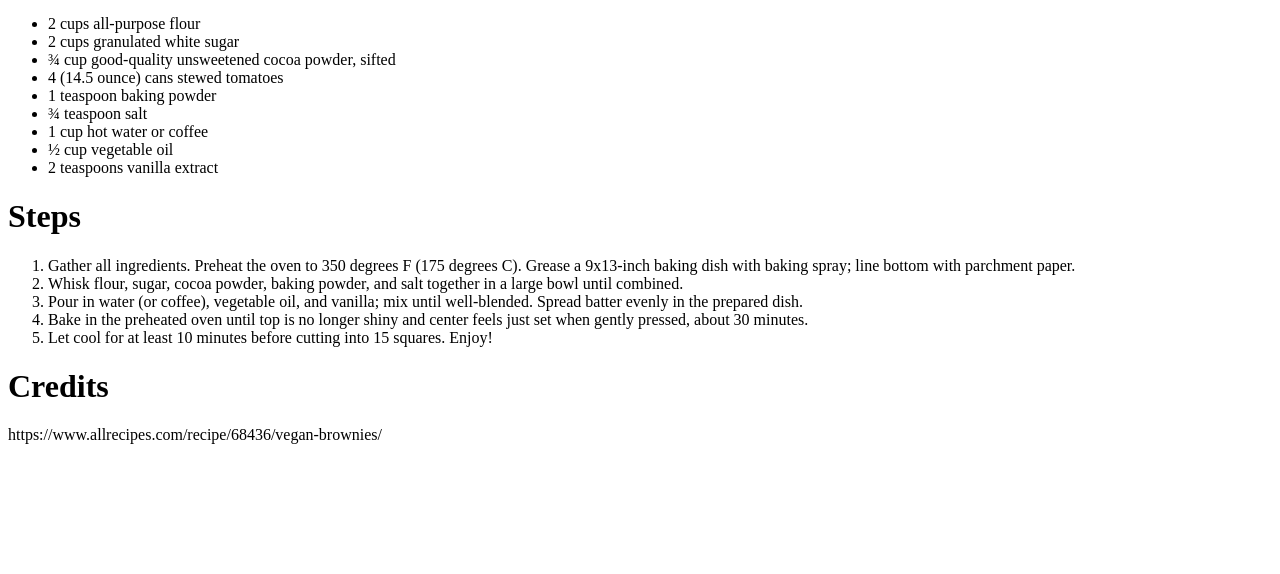
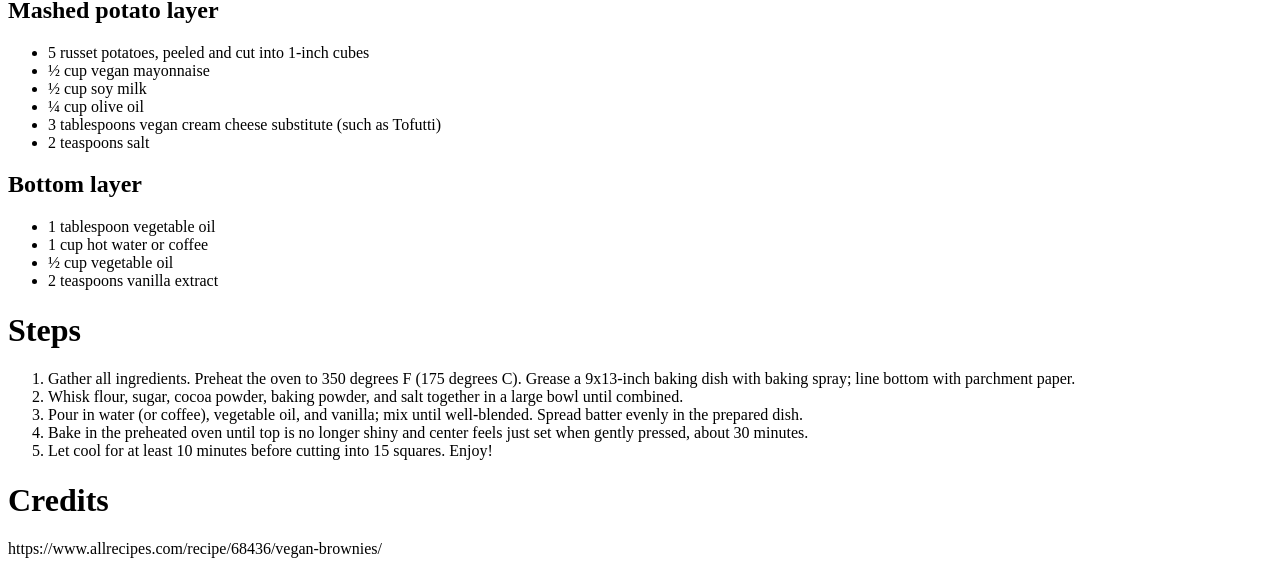
Before and after one commit to ttheodinproject/odin-recipes2, a plain HTML site: page recipes/shepherdspie.html in a window 1280 px wide. Shown: the part 599-1173 px from the top of the page. Before the commit the page ends 1059 px from the top, so only its background shows below. Drawn offline with Linux system fonts and the light colour scheme.

Commit message:
Add ingredients to shepherdspie.html

```diff
--- a/recipes/shepherdspie.html
+++ b/recipes/shepherdspie.html
@@ -9,16 +9,21 @@
     <h1>Shepherd's Pie</h1>
     <img src="https://imagesvc.meredithcorp.io/v3/mm/image?url=https%3A%2F%2Fstatic.onecms.io%2Fwp-content%2Fuploads%2Fsites%2F43%2F2022%2F10%2F11%2F259205-traditional-style-vegan-shepherds-pie-Brandy-Dykes-1x1-1.jpg&q=60&c=sc&poi=auto&orient=true&h=512" alt="Shepherd's Pie">
     <h1>Description</h1>
-    <p>These vegan brownies are made with cocoa powder for a rich and gooey chocolaty treat. If you prefer brownies that are a little more solid, you can bake the brownies for longer than the recommended time. Great for people with egg or dairy allergies, too!</p>
+    <p>This shepherd's pie is just like the one my mom used to make, but it's made with vegan ingredients. All amounts are approximate and can be altered to your tastes.</p>
     <p>These vegan brownies are rich, chewy, and feature a wonderfully crisp crust.</p>
     <h1>Ingredients</h1>
+    <h2>Mashed potato layer</h2>
     <ul>
-        <li>2 cups all-purpose flour</li>
-        <li>2 cups granulated white sugar</li>
-        <li>¾ cup good-quality unsweetened cocoa powder, sifted</li>
-        <li>4 (14.5 ounce) cans stewed tomatoes</li>
-        <li>1 teaspoon baking powder</li>
-        <li>¾ teaspoon salt</li>
+        <li>5 russet potatoes, peeled and cut into 1-inch cubes</li>
+        <li>½ cup vegan mayonnaise</li>
+        <li>½ cup soy milk</li>
+        <li>¼ cup olive oil</li>
+        <li>3 tablespoons vegan cream cheese substitute (such as Tofutti)</li>
+        <li>2 teaspoons salt</li>
+    </ul>
+    <h2>Bottom layer</h2>
+    <ul>
+        <li>1 tablespoon vegetable oil</li>
         <li>1 cup hot water or coffee</li>
         <li>½ cup vegetable oil</li>
         <li>2 teaspoons vanilla extract</li>
```
